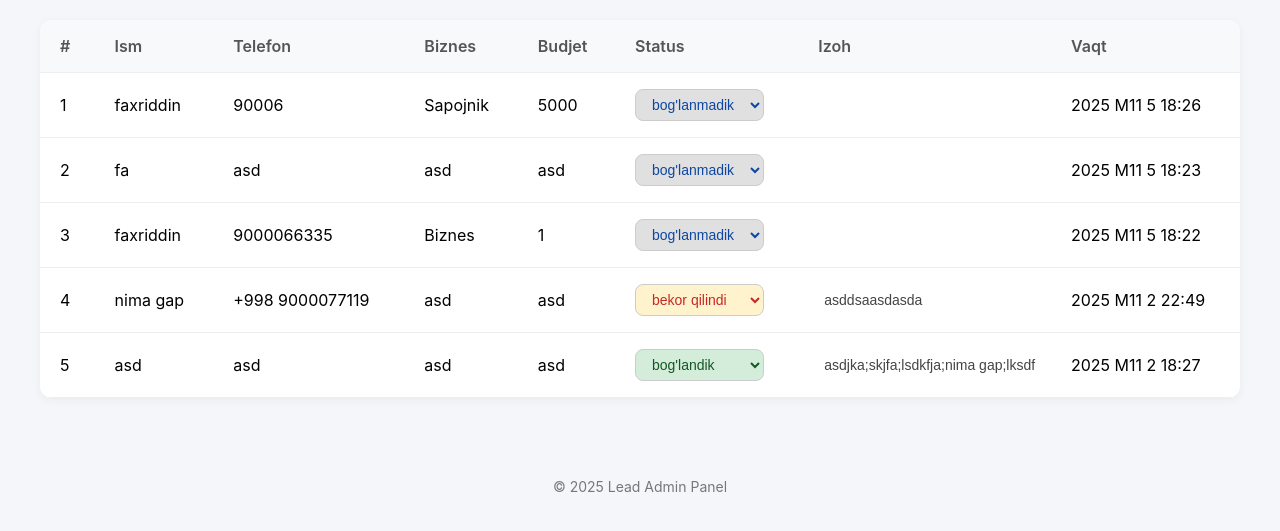
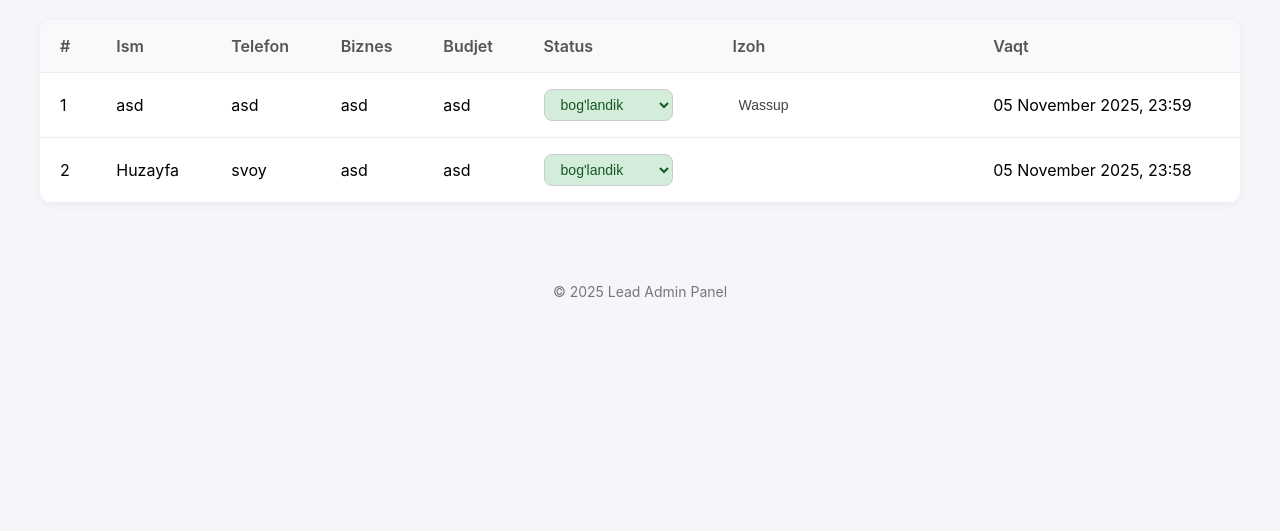
Before and after one commit to WaddJaloloff/huzayfa, a Flask app: page /dashboard in a window 1280 px wide. Shown: the part 142-673 px from the top of the page. Run offline with Flask 3, Linux system fonts and the light colour scheme; the visitor is signed in with stand-in values (Sample User, id 1).

```diff
--- a/app.py
+++ b/app.py
@@ -1,43 +1,40 @@
-from flask import Flask, render_template, request, redirect, url_for, session
-import json, os, datetime, requests
+from flask import Flask, jsonify, render_template, request, redirect, url_for, session
+import json, os, pytz, requests
+from datetime import datetime, timezone, timedelta
+
 
 app = Flask(__name__)
-app.secret_key = "super_secret_key"  # session uchun
+app.secret_key = "super_secret_key"
 
 DATA_FILE = "data.json"
-ADMIN_PASSWORD = "HUZayfa_?771"  # <-- admin parol
-TELEGRAM_TOKEN = "8597695048:AAH2jdv4R49BVmXd1hqHowqZyB8qiVF8A6Q"  # <-- o'zingizniki bilan almashtiring
-CHAT_ID = "6565325969"           # <-- chat_id yoki user_id
+ADMIN_PASSWORD = "HUZayfa_?771"
+TELEGRAM_TOKEN = "8597695048:AAH2jdv4R49BVmXd1hqHowqZyB8qiVF8A6Q"
+CHAT_ID = "6565325969"
+
 
 # === Fayl funksiyalari ===
 def load_data():
-    # Agar fayl mavjud bo‘lmasa — yaratamiz
     if not os.path.exists(DATA_FILE):
-        with open(DATA_FILE, "w") as f:
+        with open(DATA_FILE, "w", encoding="utf-8") as f:
             json.dump([], f)
-
-    # Fayl bo‘sh bo‘lsa — [] qaytaramiz
     if os.path.getsize(DATA_FILE) == 0:
         return []
-
-    # JSONni o‘qish
     with open(DATA_FILE, "r", encoding="utf-8") as f:
         try:
             return json.load(f)
         except json.JSONDecodeError:
-            return []  # buzilgan fayl bo‘lsa ham bo‘sh ro‘yxat qaytaradi
-
+            return []
 
 def save_data(data):
     with open(DATA_FILE, "w", encoding="utf-8") as f:
         json.dump(data, f, ensure_ascii=False, indent=2)
 
-# === Bosh sahifa (forma bilan) ===
+# === Bosh sahifa ===
 @app.route("/")
 def index():
     return render_template("index.html")
 
-# === Forma ma'lumotlarini qabul qilish ===
+# === Forma submit ===
 @app.route("/submit", methods=["POST"])
 def submit():
     name = request.form.get("name")
@@ -50,6 +47,13 @@ def submit():
 
     data = load_data()
     new_id = len(data) + 1
+
+    tz = pytz.timezone("Asia/Tashkent")
+    now = datetime.now(tz)
+
+    # JSON ga ISO formatda saqlaymiz
+    iso_time = now.isoformat()
+
     new_entry = {
         "id": new_id,
         "name": name,
@@ -58,34 +62,41 @@ def submit():
         "budget": budget,
         "status": "bog'lanmadik",
         "comment": "",
-        "created_at": datetime.datetime.now().isoformat()
+        "created_at": iso_time
     }
+
     data.append(new_entry)
     save_data(data)
 
-    # === Telegramga habar yuborish ===
+    # Telegramga yuborish
     msg = (
         f"📩 Yangi lead keldi!\n\n"
         f"👤 Ism: {name}\n"
         f"📞 Telefon: {phone}\n"
         f"🏢 Biznes: {business}\n"
         f"💰 Budjet: {budget}\n"
-        f"🕒 {datetime.datetime.now().strftime('%Y-%m-%d %H:%M:%S')}"
     )
-
     try:
         url = f"https://api.telegram.org/bot{TELEGRAM_TOKEN}/sendMessage"
-        r = requests.get(url, params={"chat_id": CHAT_ID, "text": msg})
+        reply_markup = {
+            "inline_keyboard": [
+                [{"text": "📊 Dashboardni ochish", "url": "https://huzayfa.uz/dashboard"}]
+            ]
+        }
+        payload = {
+            "chat_id": CHAT_ID,
+            "text": msg,
+            "reply_markup": json.dumps(reply_markup)
+        }
+        r = requests.post(url, data=payload)
         if r.status_code != 200:
             print("❌ Telegram xatolik:", r.text)
     except Exception as e:
         print("❌ Telegram xabar yuborilmadi:", e)
 
-    # 🔥 ShU joyda RETURN kerak:
     return redirect(url_for("index"))
 
-
-# === Admin login sahifasi ===
+# === Admin login ===
 @app.route("/admin", methods=["GET", "POST"])
 def admin():
     if request.method == "POST":
@@ -97,21 +108,69 @@ def admin():
             return render_template("admin.html", error="Noto‘g‘ri parol")
     return render_template("admin.html")
 
-# === Admin panel (jadval bilan) ===
+
+
+TASHKENT_TZ = timezone(timedelta(hours=5))
+
+# Oyni inglizcha nomlar bilan list
+MONTHS = [
+    "January", "February", "March", "April", "May", "June",
+    "July", "August", "September", "October", "November", "December"
+]
+
+def format_datetime_manual(iso_str):
+    # ISO stringni datetime ga aylantiramiz
+    dt = datetime.fromisoformat(iso_str)
+    # Tashkent timezone qo‘shish
+    dt = dt.astimezone(TASHKENT_TZ)
+    day = dt.day
+    month = MONTHS[dt.month - 1]
+    year = dt.year
+    hour = dt.hour
+    minute = dt.minute
+    # 2 xonali formatlash
+    return f"{day:02d} {month} {year}, {hour:02d}:{minute:02d}"
+
+
+
+
 @app.route("/dashboard")
 def dashboard():
     if not session.get("admin"):
         return redirect(url_for("admin"))
-    data = sorted(load_data(), key=lambda x: x["created_at"], reverse=True)
+
+    data = load_data()
+    # Eng so‘nggi lead yuqorida (ISO datetime bo‘yicha)
+    data.sort(key=lambda x: x["created_at"], reverse=True)
+
+    # Admin panelda vaqtni formatlash
+    for lead in data:
+        lead["created_at_formatted"] = format_datetime_manual(lead["created_at"])
+
+
     return render_template("dashboard.html", leads=data)
 
+@app.route("/api/leads")
+def api_leads():
+    data = load_data()
+    data.sort(key=lambda x: x["created_at"], reverse=True)
+
+    # Har bir lead uchun formatlangan vaqt qo‘shish
+    for lead in data:
+        lead["created_at_formatted"] = format_datetime_manual(lead["created_at"])
+
+
+    return jsonify(data)
+
+# === Lead update ===
 @app.route("/update/<int:lead_id>", methods=["POST"])
 def update(lead_id):
     if not session.get("admin"):
-        return {"error": "Unauthorized"}, 403
+        return jsonify({"error": "Unauthorized"}), 403
 
-    payload = request.get_json()
+    payload = request.get_json() or {}
     data = load_data()
+    updated = False
 
     for lead in data:
         if lead["id"] == lead_id:
@@ -119,23 +178,16 @@ def update(lead_id):
                 lead["status"] = payload["status"]
             if "comment" in payload:
                 lead["comment"] = payload["comment"]
+            updated = True
             break
 
+    if not updated:
+        return jsonify({"error": "Lead topilmadi"}), 404
+
     save_data(data)
-    return {"success": True}
+    return jsonify({"success": True})
 
-
-@app.route("/api/leads")
-def api_leads():
-    if not session.get("admin"):
-        return {"error": "Unauthorized"}, 403
-    data = sorted(load_data(), key=lambda x: x["created_at"], reverse=True)
-    return data
-
-
-
-
-# === Admin chiqish ===
+# === Logout ===
 @app.route("/logout")
 def logout():
     session.clear()
--- a/data.json
+++ b/data.json
@@ -1,52 +1,22 @@
 [
   {
     "id": 1,
+    "name": "Huzayfa",
+    "phone": "svoy",
+    "business": "asd",
+    "budget": "asd",
+    "status": "bog'landik",
+    "comment": "",
+    "created_at": "2025-11-05T23:58:40.732417+05:00"
+  },
+  {
+    "id": 2,
     "name": "asd",
     "phone": "asd",
     "business": "asd",
     "budget": "asd",
     "status": "bog'landik",
-    "comment": "asdjka;skjfa;lsdkfja;nima gap;lksdf",
-    "created_at": "2025-11-02T18:27:03.178725"
-  },
-  {
-    "id": 2,
-    "name": "nima gap",
-    "phone": "+998 9000077119",
-    "business": "asd",
-    "budget": "asd",
-    "status": "bekor qilindi",
-    "comment": "asddsaasdasda",
-    "created_at": "2025-11-02T22:49:16.573970"
-  },
-  {
-    "id": 3,
-    "name": "faxriddin",
-    "phone": "9000066335",
-    "business": "Biznes",
-    "budget": "1",
-    "status": "bog'lanmadik",
-    "comment": "",
-    "created_at": "2025-11-05T18:22:47.773569"
-  },
-  {
-    "id": 4,
-    "name": "fa",
-    "phone": "asd",
-    "business": "asd",
-    "budget": "asd",
-    "status": "bog'lanmadik",
-    "comment": "",
-    "created_at": "2025-11-05T18:23:19.123746"
-  },
-  {
-    "id": 5,
-    "name": "faxriddin",
-    "phone": "90006",
-    "business": "Sapojnik",
-    "budget": "5000",
-    "status": "bog'lanmadik",
-    "comment": "",
-    "created_at": "2025-11-05T18:26:21.023064"
+    "comment": "Wassup",
+    "created_at": "2025-11-05T23:59:15.036158+05:00"
   }
 ]
--- a/templates/dashboard.html
+++ b/templates/dashboard.html
@@ -208,7 +208,6 @@
   </div>
 
   <footer>© 2025 Lead Admin Panel</footer>
-
 <script>
   let editing = false;
   let allLeads = [];
@@ -232,12 +231,9 @@
   function renderLeads(leads) {
     const tbody = document.getElementById("tbody");
     tbody.innerHTML = "";
+
     leads.forEach((lead, i) => {
-        const date = new Date(lead.created_at);
-        const formatted = date.toLocaleString("uz-UZ", {
-          day: "numeric", month: "long", year: "numeric",
-          hour: "2-digit", minute: "2-digit"
-        });
+      const formatted = lead.created_at_formatted; // endi 05 November 2025, 23:21 ko‘rinadi
 
       const row = document.createElement("tr");
       row.innerHTML = `
@@ -272,10 +268,7 @@
   function filterLeads() {
     const selected = document.getElementById("filterStatus").value;
     if (selected === "barchasi") renderLeads(allLeads);
-      else {
-        const filtered = allLeads.filter(l => l.status === selected);
-        renderLeads(filtered);
-      }
+    else renderLeads(allLeads.filter(l => l.status === selected));
   }
 
   async function changeStatus(id, select) {
@@ -300,5 +293,6 @@
   window.onload = refreshData;
   setInterval(refreshData, 10000);
 </script>
+
 </body>
 </html>
```
Also changed, not shown: 1 other file. Lines whose indentation alone changed are shown as unchanged.
